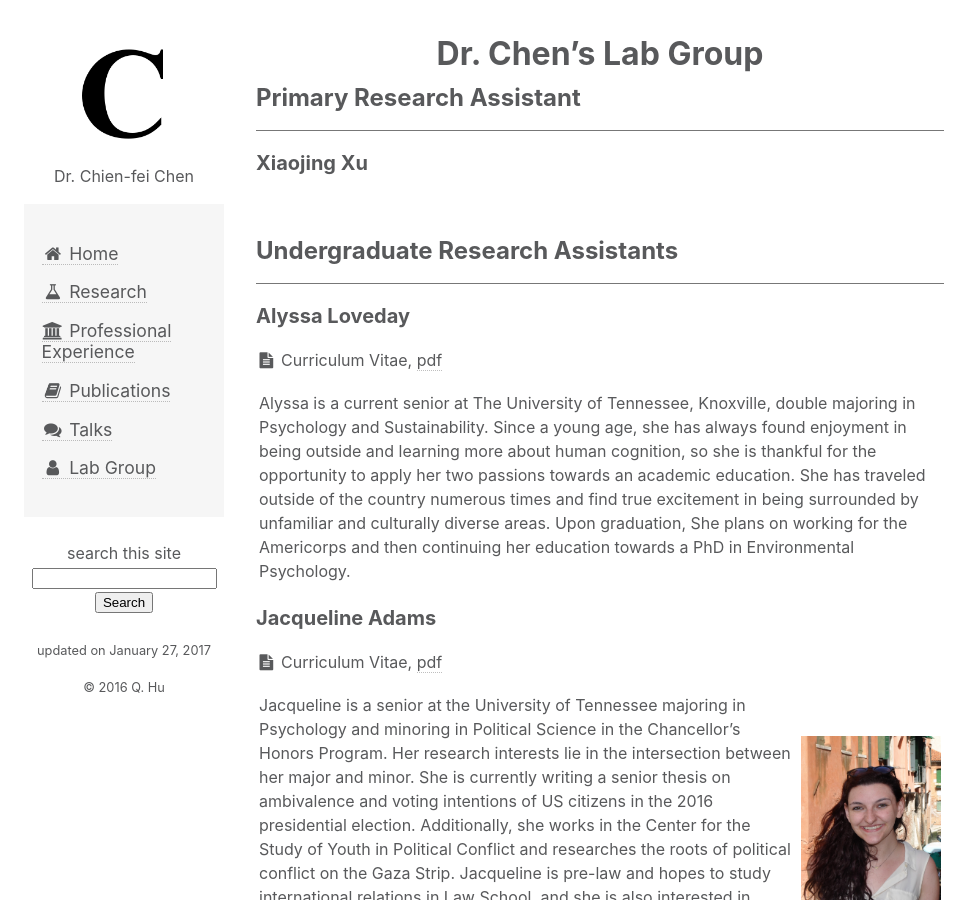
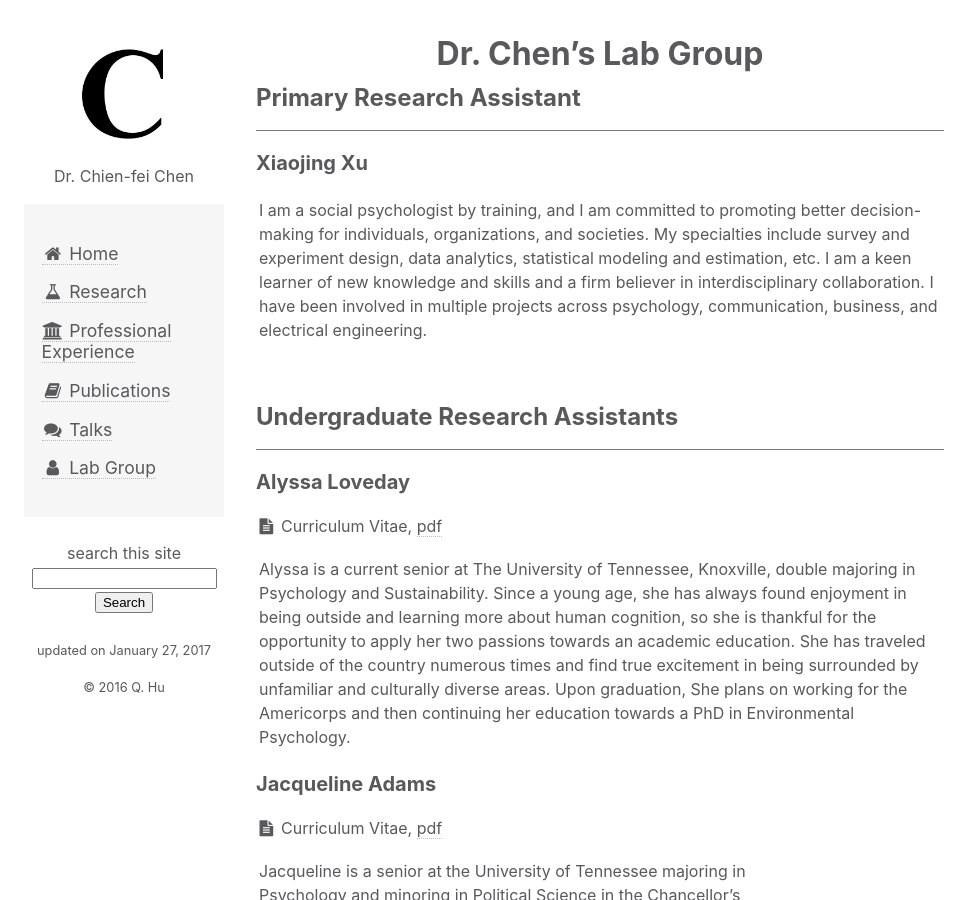
Before and after one commit to chien-fei-chen/chien-fei-chen.github.io, a Jekyll site: the page built from lab.md, in a window 1280 px wide and 900 px high. Shown: the whole window, without its empty margins (136-1108 px from the left). Built offline with Jekyll 4.4.1, drawn with Linux system fonts in a browser that asks for light colours; nearby versions of some CDN libraries.

Commit message:
Profile Update

```diff
--- a/lab.md
+++ b/lab.md
@@ -9,7 +9,17 @@ title: Lab Group
 <hr>
 
 ### Xiaojing Xu ###
+<table width="100%">
+<tr>
+<td align="left">
+    I am a social psychologist by training, and I am committed to promoting better decision-making for individuals, organizations, and societies.
+    My specialties include survey and experiment design, data analytics, statistical modeling and estimation, etc.
 
+    I am a keen learner of new knowledge and skills and a firm believer in interdisciplinary collaboration. I have been involved in multiple projects
+    across psychology, communication, business, and electrical engineering.
+</td>
+</tr>
+</table>
 <br />
 
 ## Undergraduate Research Assistants ##
```
